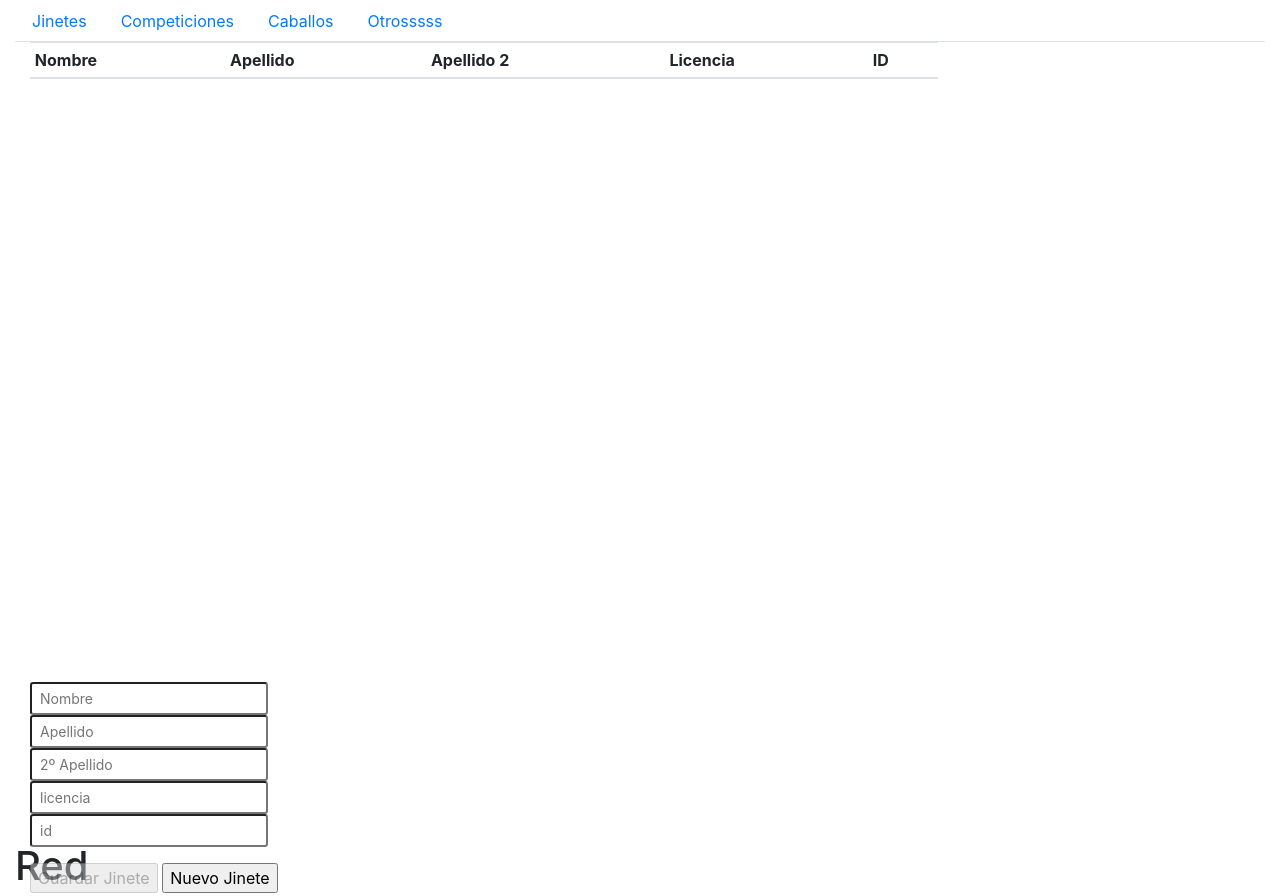
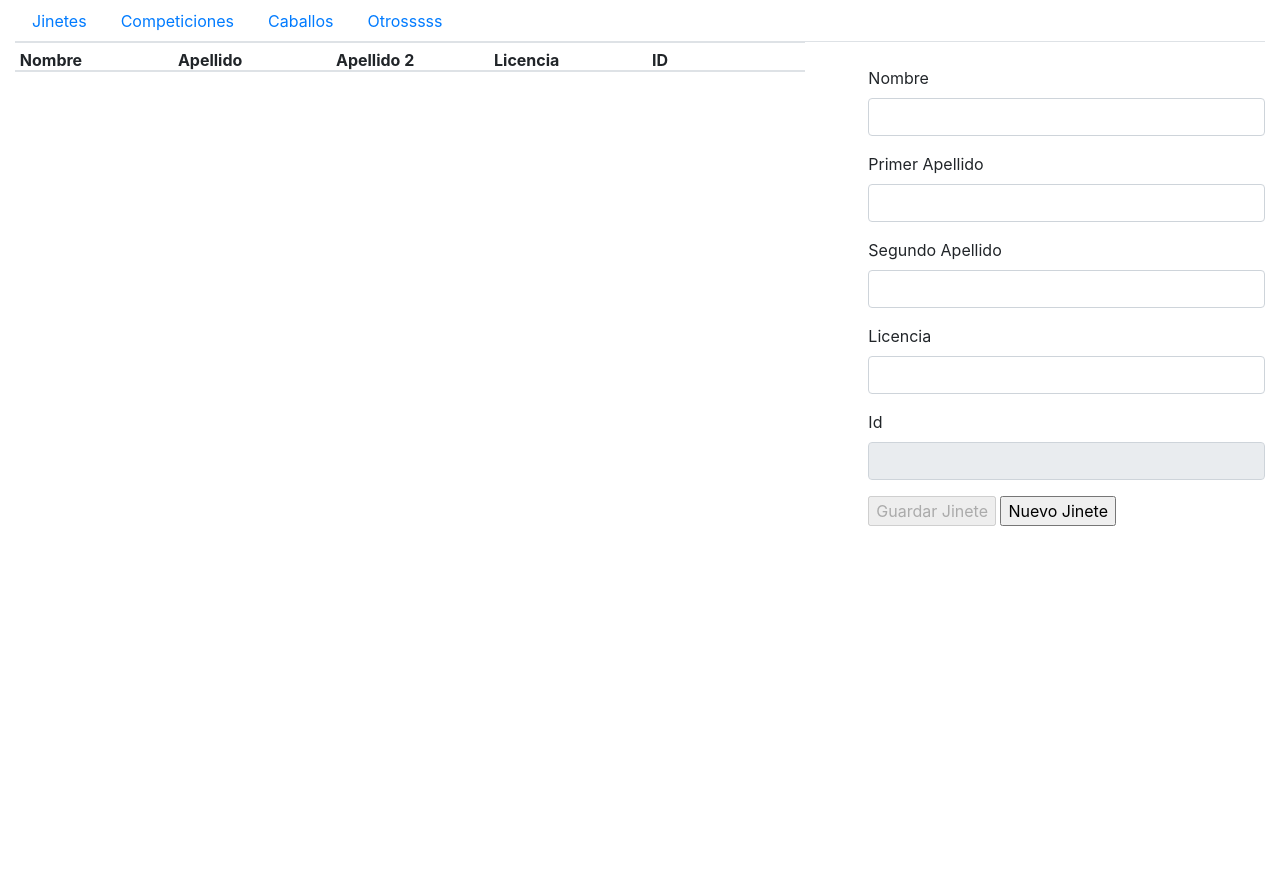
Before and after one commit to acontrerasregueiro/showjumping, a website: page index2.html in a window 1280 px wide. Shown: the top 896 px of the page. After the commit the page ends 800 px from the top, so only its background shows below. Drawn offline with nearby package versions, Linux system fonts and the light colour scheme; no server answers.

Commit message:
FIXED TABLE HEADER JINETES, SCROLLBAR Y FORMULARIO DATOS

```diff
--- a/index2.html
+++ b/index2.html
@@ -39,7 +39,10 @@
 
 
          <!-- <div class="tab-pane active"> -->
-        <div id="tab-jinetes" class= "col-9">
+            <div id="rowjinetes" class="row">
+
+
+        <div id="tab-jinetes" class= "col-8">
             <table id="tablajinetes" class="table table-sm table-hover">   <!--table-hover-->
                 <thead>
                     <tr class="">
@@ -52,22 +55,37 @@
                 </thead>
                 <tbody id ="tbodyjinetes" class ="tbody"></tbody>
                 </table>
+        </div>
 
-                </div>
-                <div id="formulariojinetes" class= "col-4">
-                        <form class="">
-                        <fieldset class= "form-group">
-                            <input id = "inputnombreJinete" type="text" class = "form-control-sm" placeholder= "Nombre">
-                            <input id = "inputapellido1Jinete" type="text" class = "form-control-sm " placeholder= "Apellido">
-                            <input id = "inputapellido2Jinete" type="text" class = "form-control-sm" placeholder= "2º Apellido">
-                            <input id = "inputlicenciaJinete" type="text" class = "form-control-sm" placeholder= "licencia">
-                            <input id = "inputidJinete" type="text" class = "form-control-sm" placeholder= "id" readonly="readonly">
-                        </fieldset>
-                        <input type="button" id = "btnguardarjinete" class="btnmenuizquierda" value= "Guardar Jinete" disabled="">
-                        <input type="button" id = "btnnuevojinete" class= "btnmenuizquierda" value="Nuevo Jinete">
-                        </form>
-                    </div>
+        <div id="formulariojinetes"  class = "col-4">
+            <br>
+            <div class= "form-group">
+                <label for="inputnombreJinete">Nombre</label>
+                <input id = "inputnombreJinete" type="text" class = "form-control">
+            </div>
+            <div class= "form-group">
+                <label for="inputapellido1Jinete">Primer Apellido</label>
+                <input id = "inputapellido1Jinete" type="text" class = "form-control" >
+            </div>
+                <div class= "form-group">
+                <label for="inputapellido1Jinete">Segundo Apellido</label>
+                <input id = "inputapellido2Jinete" type="text" class = "form-control" >
+            </div>
+                <div class= "form-group">
+                <label for="inputapellido1Jinete">Licencia</label>
+                <input id = "inputlicenciaJinete" type="text" class = "form-control" >
+            </div>
+                <div class= "form-group">
+                <label for="inputapellido1Jinete">Id</label>
+                <input id = "inputidJinete" type="text" class = "form-control" readonly="readonly">
+            </div>
+            <!-- </fieldset> -->
+                <input type="button" id = "btnguardarjinete" class="btnmenuizquierda" value= "Guardar Jinete" disabled="">
+                <input type="button" id = "btnnuevojinete" class= "btnmenuizquierda" value="Nuevo Jinete">
+            </div>
         </div>
+        </div>
+    </div>
 
             <div class="tab-content" id="tab-competiciones">
 
--- /dev/null
+++ b/public/css/index1.css
@@ -0,0 +1,52 @@
+/* body, html {
+    margin: 0;
+    height:100%;
+  } */
+  /* body{
+    overflow: hidden;
+  }
+  .container-fluid, .parent{
+    height: 100%;
+  }
+  #tab-contenedor {
+    position: relative;
+    height:100%;
+  }
+
+  #tab-jinetes {
+    height: 80%;
+    max-height: 80%;
+    /* overflow: auto; */
+  /* } */
+
+  /* #formulariodatosjinete {
+    text-align: center;
+  }  */
+  thead th {
+    /* height: 30px; */
+
+    /*text-align: left;*/
+}
+
+tbody {
+  height: 80%;
+  max-height: 80%;
+  overflow: auto;
+}
+
+thead {
+    /* fallback */
+}
+
+
+tbody td, thead th {
+    width: 19.2%;
+    float: left;
+}
+  thead, tbody, tr, td, th { display: block; }
+  tr:after {
+    content: ' ';
+    display: block;
+    visibility: hidden;
+    clear: both;
+}
--- a/public/css/index2.css
+++ b/public/css/index2.css
@@ -1,29 +1,36 @@
-body, html {
-    margin: 0;
-    height:100%;
-  }
-  body{
-    overflow: hidden;
-  }
-  .container-fluid, .parent{
-    height: 100%;
-  }
-  #tab-contenedor {
-    position: relative;
-    height:100%;
-    /* overflow-y: auto;  */
-  }
-  /* #tab-pane-jinetes {
-    height: 100%;
-    max-height: 100%;
-    overflow:auto;
-  } */
-  #tab-jinetes {
-    height: 80%;
-    max-height: 80%;
-    overflow: auto;
-  }
+table {
+  width: 100%;
+}
 
-  #formulariodatosjinete {
-    text-align: center;
-  }
+thead, tbody, tr, td, th { display: block; }
+tr:after {
+  content: ' ';
+  display: block;
+  visibility: hidden;
+  clear: both;
+}
+
+thead th {
+  height: 30px;
+
+  /*text-align: left;*/
+}
+
+tbody {
+  height: 34.34rem;
+  overflow-y: auto;
+}
+
+thead {
+  /* fallback */
+}
+
+
+tbody td, thead th {
+  width: 19.2%;
+  float: left;
+}
+
+#tab-competiciones, #tab-caballos, #tab-otros {
+  display:none;
+}
--- a/public/js/Cliente/operaciones-formulario-jinetes.js
+++ b/public/js/Cliente/operaciones-formulario-jinetes.js
@@ -85,8 +85,8 @@ module.exports.generartablaJinetes = function(data,socket) {
     elementotr.appendChild(tdid)
     tbodyjinetes.appendChild(elementotr)
     elementotr.addEventListener('click', function (){
-      funcionescomunes.borrarclase('bg-muted', this.parentNode)//eliminamos la clase bgsuccess del nodopadre(color)
-      this.classList.add('bg-muted')//anadimos nueva clase a este elemento (color)
+      funcionescomunes.borrarclase('bg-secondary', this.parentNode)//eliminamos la clase bgsuccess del nodopadre(color)
+      this.classList.add('bg-secondary')//anadimos nueva clase a este elemento (color)
       funcionesformulariojinete.mostrardatosJinetes(this.id)//mostramos los datos de esta fila
       funcionescomunes.removeclasselements('tablajinetes','fas fa-trash') //eliminamos los glyphicon de tablajientes
 
```
Also changed, not shown: public/js/Cliente/bundle.js.
